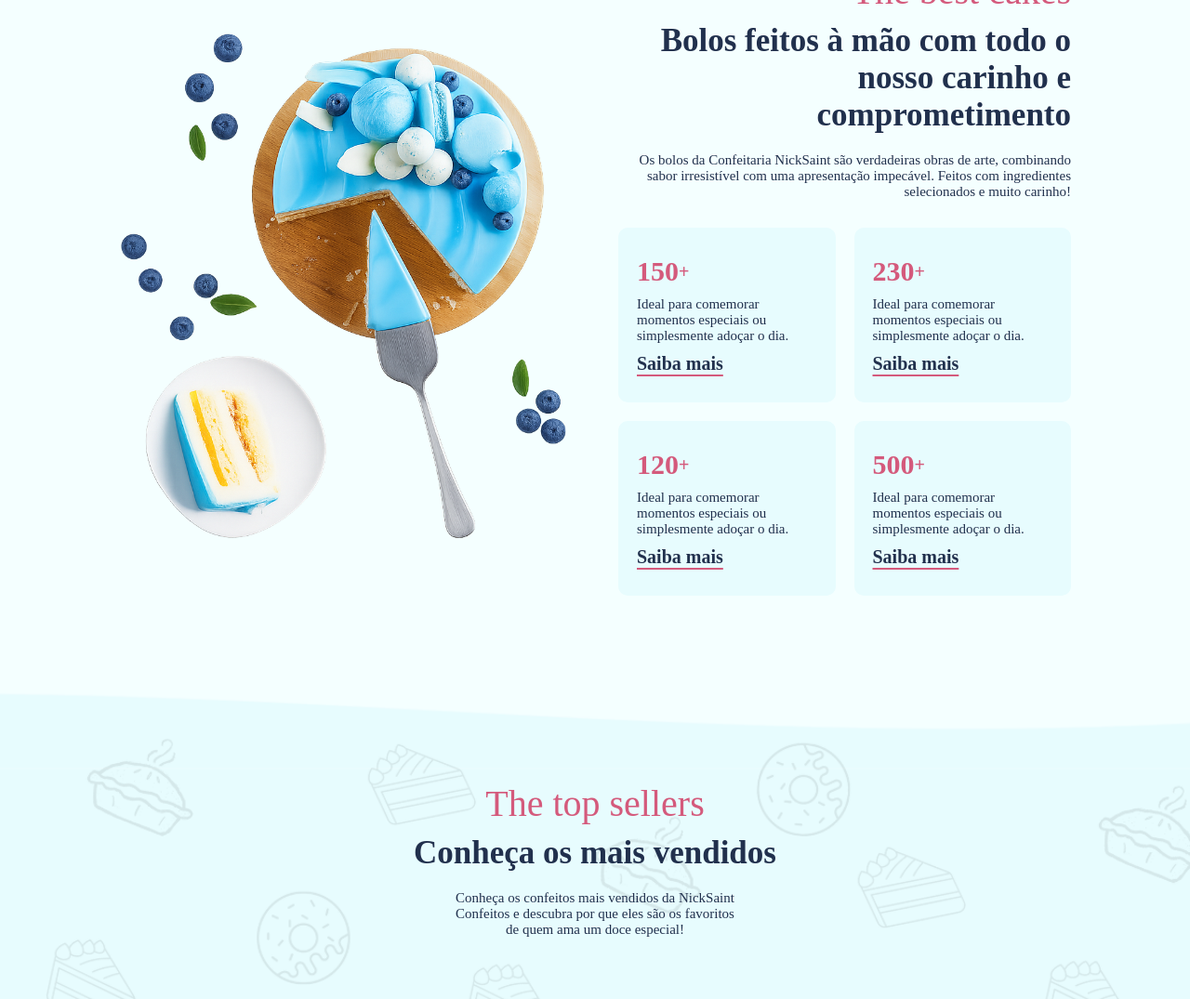
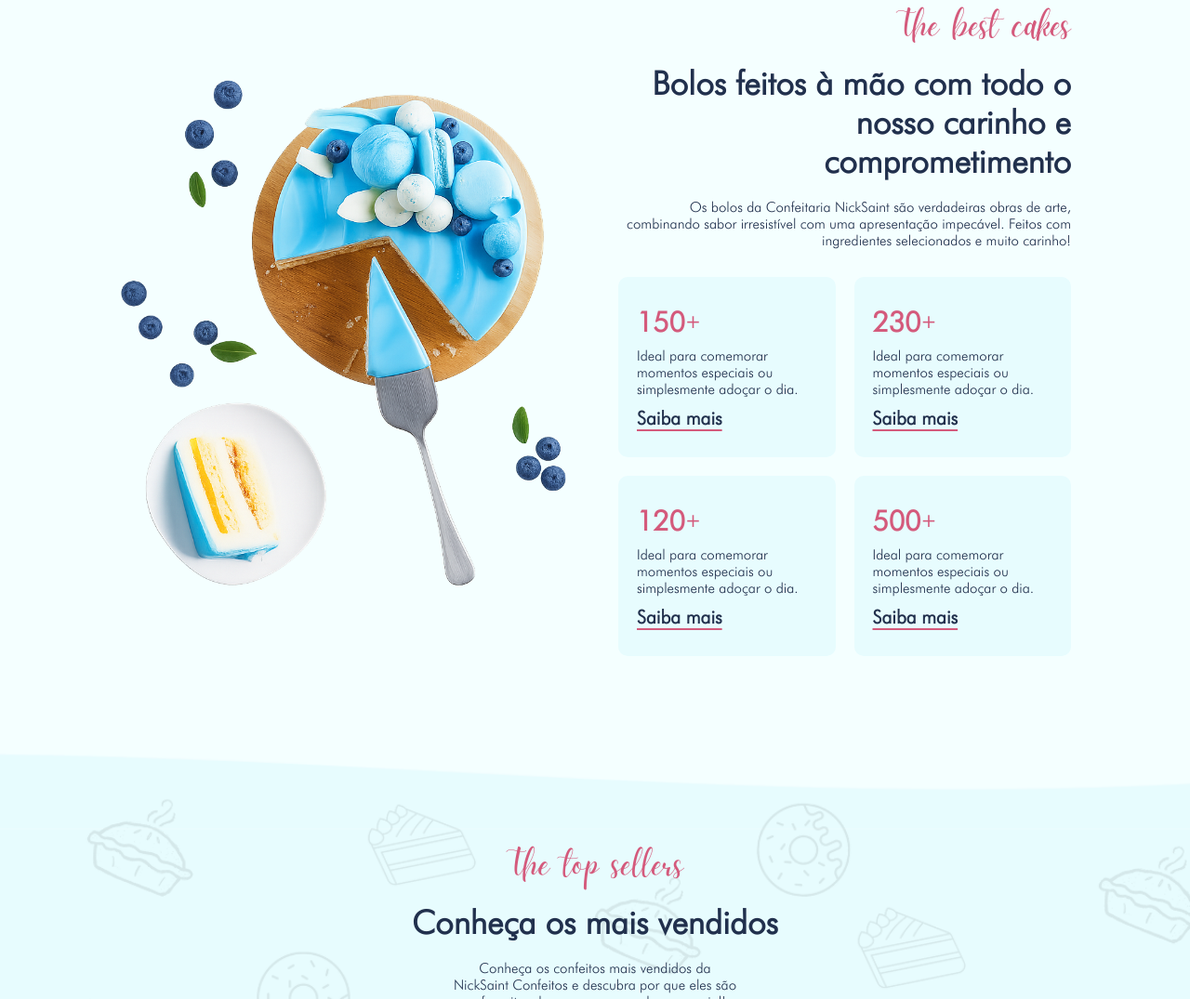
Before and after one commit to NicolasSantos19k/NickSaint-Confeitos, a plain HTML site: page index.html in a window 1280 px wide. Shown: the part 1454-2529 px from the top of the page at 93% size. Drawn offline with nearby package versions, Linux system fonts and the light colour scheme; the site is published under a folder, as on GitHub Pages, so addresses that start at the root find nothing.

Commit message:
Update style.css

```diff
--- a/style/style.css
+++ b/style/style.css
@@ -30,12 +30,12 @@ body {
 
 @font-face {
     font-family: 'daydream';
-    src: url(/font/daydream\ FREE.ttf);
+    src: url(../font/daydream\ FREE.ttf);
 }
 
 @font-face {
     font-family: 'futura';
-    src: url(/font/futura\ light\ bt.ttf);
+    src: url(../font/futura\ light\ bt.ttf);
 }
 
 header {
@@ -1012,4 +1012,5 @@ footer{
     .cards-2-mes{
         font-size: 10px;
     }
+
 }
```
